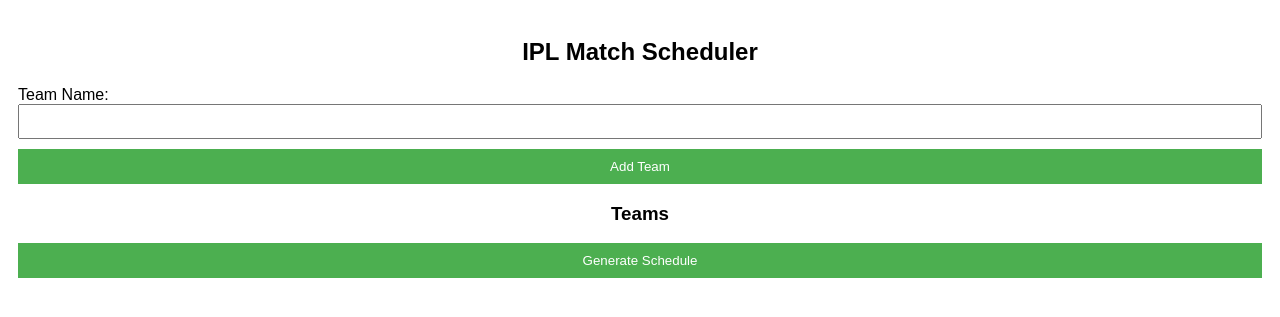
After one commit to safalbk/jbstores, a Django app: page /ipl/ in a window 1280 px wide. The commit adds this page. Shown: the top 317 px of the page. Run offline with Django 4.2, Linux system fonts and the light colour scheme.

Commit message:
ipl added

```diff
--- a/book/templates/book/add_purchase.html
+++ b/book/templates/book/add_purchase.html
@@ -28,11 +28,14 @@
         <i class="bi bi-arrow-left-circle"></i> back</a>
 
     </div>
+
   </div>
   <div class="row">
     <div class="col">
       <form action="{% url 'book:add_purchase' %}" method="POST">
         {% csrf_token %}
+        <button type="submit" class="btn btn-primary mt-3">Save</button>
+
         <div class="mb-3">
 
           <label for="numberInput" class="form-label">Amount</label>
@@ -42,7 +45,7 @@
         </div>
         <div class="mb-3">
 
-          <label for="numberInput" class="form-label">Borrow</label>
+          <label for="numberInput" class="form-label">Borrow [kadam]</label>
           <input type="number" class="form-control" id="numberInput" name="borrow">
 
 
--- /dev/null
+++ b/book/templates/book/ipl2.html
@@ -0,0 +1,163 @@
+
+<!DOCTYPE html>
+<html lang="en">
+<head>
+<meta charset="UTF-8">
+<meta name="viewport" content="width=device-width, initial-scale=1.0">
+<title>IPL Match Scheduler</title>
+<style>
+    body {
+        font-family: Arial, sans-serif;
+        padding: 10px;
+    }
+    input[type="text"], input[type="number"] {
+        width: 100%;
+        padding: 8px;
+        margin-bottom: 10px;
+        box-sizing: border-box;
+    }
+    button {
+        padding: 10px;
+        background-color: #4CAF50;
+        color: white;
+        border: none;
+        cursor: pointer;
+        width: 100%;
+    }
+    button:hover {
+        background-color: #45a049;
+    }
+    h2, h3, h4 {
+        text-align: center;
+    }
+    ul {
+        list-style-type: none;
+        padding: 0;
+    }
+    li {
+        margin-bottom: 5px;
+    }
+    table {
+        border-collapse: collapse;
+        width: 100%;
+    }
+    th, td {
+        border: 1px solid black;
+        padding: 8px;
+        text-align: left;
+    }
+</style>
+</head>
+<body>
+<h2>IPL Match Scheduler</h2>
+<div>
+    <label for="teamName">Team Name:</label>
+    <input type="text" id="teamName">
+    <button onclick="addTeam()">Add Team</button>
+</div>
+<div>
+    <h3>Teams</h3>
+    <ul id="teamList"></ul>
+</div>
+<div>
+    <button onclick="generateSchedule()">Generate Schedule</button>
+</div>
+<div id="matchSchedule"></div>
+<div id="pointsTable"></div>
+
+<script>
+    let teams = [];
+    let matches = [];
+    let pointsTable = {};
+
+    function addTeam() {
+        let teamName = document.getElementById("teamName").value;
+        if (teamName.trim() === "") {
+            alert("Please enter a team name.");
+            return;
+        }
+        teams.push({ name: teamName, points: 0 });
+        document.getElementById("teamName").value = "";
+        displayTeams();
+    }
+
+    function displayTeams() {
+        let teamList = document.getElementById("teamList");
+        teamList.innerHTML = "";
+        teams.forEach(team => {
+            let li = document.createElement("li");
+            li.textContent = team.name;
+            teamList.appendChild(li);
+        });
+    }
+
+    function generateSchedule() {
+        matches = [];
+        let matchups = [];
+        for (let i = 0; i < teams.length; i++) {
+            for (let j = i + 1; j < teams.length; j++) {
+                matchups.push([teams[i].name, teams[j].name]);
+            }
+        }
+        shuffle(matchups);
+
+        let rounds = teams.length - 1;
+        let matchesPerRound = matchups.length / rounds;
+
+        for (let i = 0; i < rounds; i++) {
+            let roundMatches = matchups.slice(i * matchesPerRound, (i + 1) * matchesPerRound);
+            matches.push(roundMatches);
+        }
+        displaySchedule();
+    }
+
+    function displaySchedule() {
+        let matchSchedule = document.getElementById("matchSchedule");
+        matchSchedule.innerHTML = "<h3>Match Schedule</h3>";
+        matches.forEach((round, index) => {
+            matchSchedule.innerHTML += `<h4>Round ${index + 1}</h4>`;
+            round.forEach((match, matchIndex) => {
+                matchSchedule.innerHTML += `Match ${matchIndex + 1}: ${match[0]} vs ${match[1]}<br>`;
+            });
+        });
+        updatePointsTable();
+    }
+
+    function updatePointsTable() {
+        pointsTable = {};
+        teams.forEach(team => pointsTable[team.name] = team.points);
+
+        let pointsTableDiv = document.getElementById("pointsTable");
+        pointsTableDiv.innerHTML = "<h3>Points Table</h3>";
+        let table = "<table><tr><th>Team</th><th>Points</th><th>Score</th></tr>";
+        for (let team in pointsTable) {
+            table += `<tr><td>${team}</td><td><input type="number" id="${team}_points" value="${pointsTable[team]}" onchange="updatePoints('${team}')"></td><td><input type="number" id="${team}_score" value="0" onchange="updateScore('${team}')"></td></tr>`;
+        }
+        table += "</table>";
+        pointsTableDiv.innerHTML += table;
+    }
+
+    function updatePoints(team) {
+        let points = parseInt(document.getElementById(`${team}_points`).value);
+        if (!isNaN(points)) {
+            teams.find(t => t.name === team).points = points;
+        }
+    }
+
+    function updateScore(team) {
+        let score = parseInt(document.getElementById(`${team}_score`).value);
+        if (!isNaN(score)) {
+            // Additional logic for updating the score can be added here if needed.
+        }
+    }
+
+    // Fisher-Yates (aka Knuth) Shuffle
+    function shuffle(array) {
+        for (let i = array.length - 1; i > 0; i--) {
+            const j = Math.floor(Math.random() * (i + 1));
+            [array[i], array[j]] = [array[j], array[i]];
+        }
+    }
+</script>
+</body>
+</html>
--- a/book/templates/book/main-template.html
+++ b/book/templates/book/main-template.html
@@ -44,6 +44,9 @@
               <li class="nav-item">
                 <a class="nav-link active" aria-current="page" href="{% url 'book:calculator' %}"><i class="bi bi-calculator"></i> calculator</a>
               </li>
+              <li class="nav-item">
+                <a class="nav-link active" aria-current="page" href="{% url 'book:ipl' %}"><i class="bi bi-calculator"></i> ipl</a>
+              </li>
               <!-- <li class="nav-item dropdown">
                 <a class="nav-link dropdown-toggle" href="#" id="navbarDropdown" role="button" data-bs-toggle="dropdown" aria-expanded="false">
                   Dropdown
--- a/book/urls.py
+++ b/book/urls.py
@@ -17,6 +17,8 @@
     path("single_person_transactions/<str:name>/", views.single_person_transactions, name="single_person_transactions"),
     path("register/", views.register, name="register"),
     path("calculator/", views.calculator, name="calculator"),
+        path("ipl/", views.ipl, name="ipl"),
+
 
     # path("quizrd_login", views.quizrd_login, name="quizrd_login"),
 ]
--- a/book/views.py
+++ b/book/views.py
@@ -1,5 +1,5 @@
 from django.shortcuts import render
-from .models import Persons, Transactions
+from .models import Persons, Transactions,Team, Match
 import json
 # Create your views here.
 from django.shortcuts import render, get_object_or_404,redirect
@@ -206,3 +206,23 @@
 def calculator(request):
 
 	return render(request,"book/calculator.html")
+
+
+
+
+def ipl(request):
+	# if request.method == 'POST':
+	# # Handle form submission to create teams, generate schedule, and save data
+	# 	team_name = request.POST.get('teamName')
+	# 	if team_name:
+	# 		# Create a new team instance
+	# 		new_team = Team.objects.create(name=team_name)
+	# 		new_team.save()
+
+	# # Redirect to the same page after processing the form submission
+	# 	return redirect('/ipl')
+	# else:
+	# 	teams = Team.objects.all()
+	# 	matches = Match.objects.all()
+		# return render(request,"book/ipl.html", {'teams': teams, 'matches': matches})
+		return render(request,"book/ipl2.html",)
```
Also changed, not shown: book/models.py (+22 -0 lines), book/templates/book/ipl.html (added, +98 -0 lines), book/migrations/0006_ipl.py (added), book/migrations/0007_team_match.py (added).
